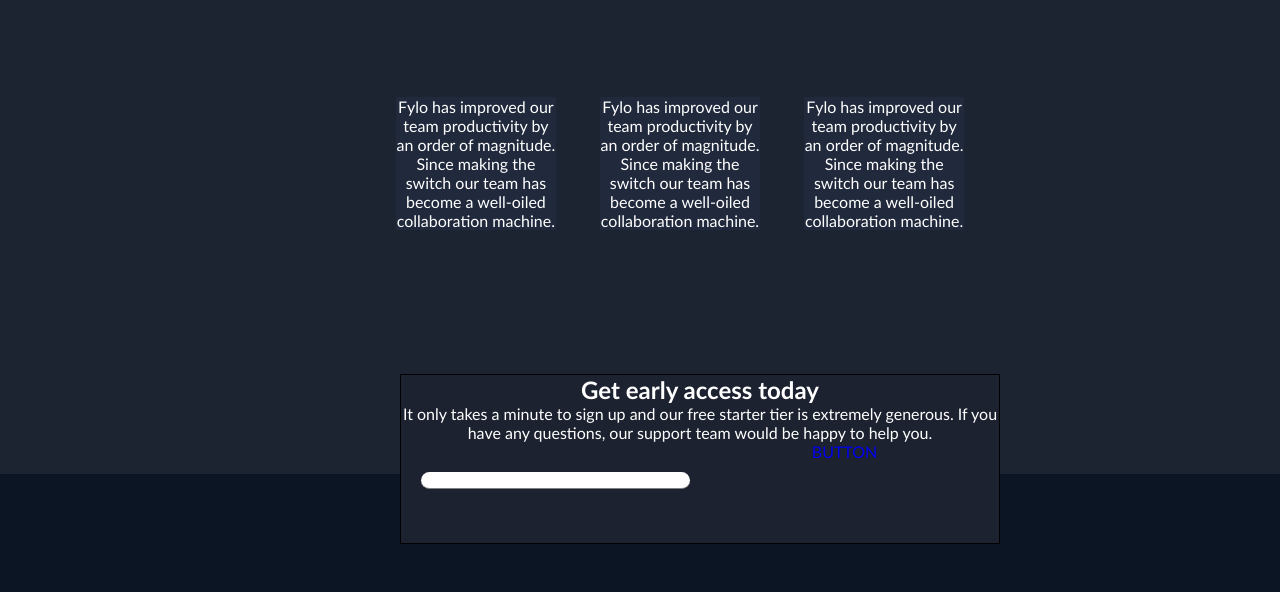
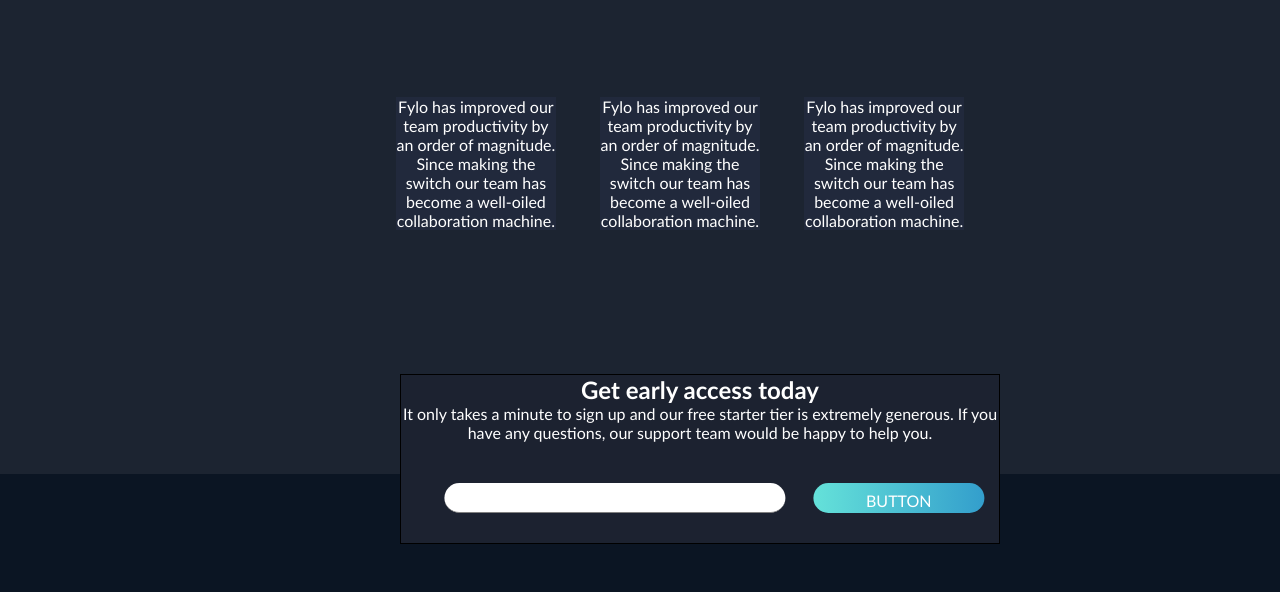
Before and after one commit to ugniusnor/fylo-challenge, a plain HTML site: page index.html in a window 1280 px wide. Shown: the part 1846-2438 px from the top of the page. Drawn offline with Linux system fonts and the light colour scheme.

Commit message:
buttons updated

```diff
--- a/css/buttons.css
+++ b/css/buttons.css
@@ -1,4 +1,4 @@
-.getStartedBtn {
+.buttons {
     width: 200px;
     border-radius: 45px;
 padding:10px 30px;
@@ -8,8 +8,4 @@ background-image:linear-gradient( to right, hsl(176, 68%, 64%),hsl(198, 60%, 50%
 border: 0;
 outline: none;
 color: white;
-position: absolute;
-bottom: -50px;
-right: 25%;
-transform: translate(-25%);
 }
--- a/css/forms.css
+++ b/css/forms.css
@@ -5,9 +5,8 @@
     border: none;
     outline: none;
     border-bottom: 1px solid grey;
-    width: 45%;
+    width: 60%;
+    height: 30px;
     border-radius: 30px;
-    margin-top: 30px;
-    float: left;
-    margin-left: 20px;
+
 }
--- a/css/main.css
+++ b/css/main.css
@@ -70,6 +70,12 @@ margin-left: 15%;
 }
 .hero-image > img {
     width: 60%;
+}
+.get-started-btn {
+position: absolute;
+bottom: -50px;
+right: 25%;
+transform: translate(-25%);
 }
 
 
@@ -159,6 +165,26 @@ margin-left: 15%;
     margin-right: 40px;
 
 }
+.bottom-form {
+    width: 100%;
+    padding-left: 15px;
+    padding-right: 15px;
+    line-height: 15px;
+    height: 30px;
+    position: absolute;
+    bottom: 30px;
+    right: -20%;
+    transform: translate(-20%)
+}
+.bottom-button {
+    width: 30%;
+    height: 30px;
+    display: inline-block;
+    float: right;
+    margin: 0;
+
+}
+
 footer {
 width: 100%;
 display: inline-block;
--- a/css/responsive.css
+++ b/css/responsive.css
@@ -78,6 +78,7 @@
             position: absolute;
             right: 50%;
             transform: translate(50%);
+            margin-top: 40px;
         }
 
 
--- a/index.html
+++ b/index.html
@@ -34,7 +34,7 @@
                     <h2>All your files in one secure location, accessible anywhere.  </h2>
                     <p> Fylo stores all your most important files in one secure location. Access them wherever
                         you need, share and collaborate with friends family, and co-workers.</p>
-                    <a class= "getStartedBtn" href="#"> Get Started</a>
+                    <a class= "buttons get-started-btn" href="#"> Get Started</a>
 
             </div>
 
@@ -125,10 +125,12 @@
                         <h2>Get early access today</h2>
                         <p>It only takes a minute to sign up and our free starter tier is extremely generous. If you have any
                             questions, our support team would be happy to help you.</p>
-                       <form class="form">
+                      <div class="bottom-form">
+                            <form class="form">
                            <input class=input type="email">
-                            <a href="#">BUTTON</a>
+                             <a class= "buttons bottom-button"href="#">BUTTON</a>
                         </form>
+                    </div>
                 </div>
                 <div class="footer-container">
                      <div class="footer-logo">
```
